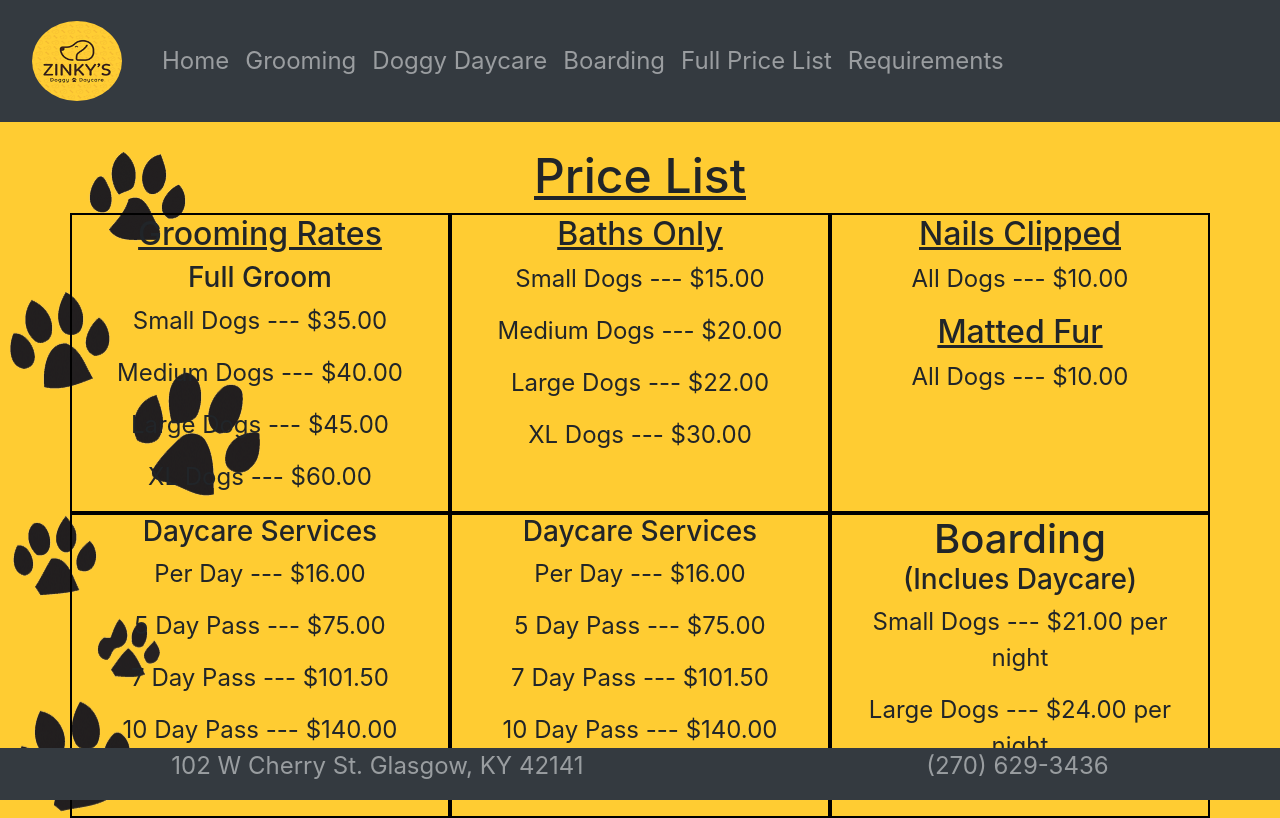
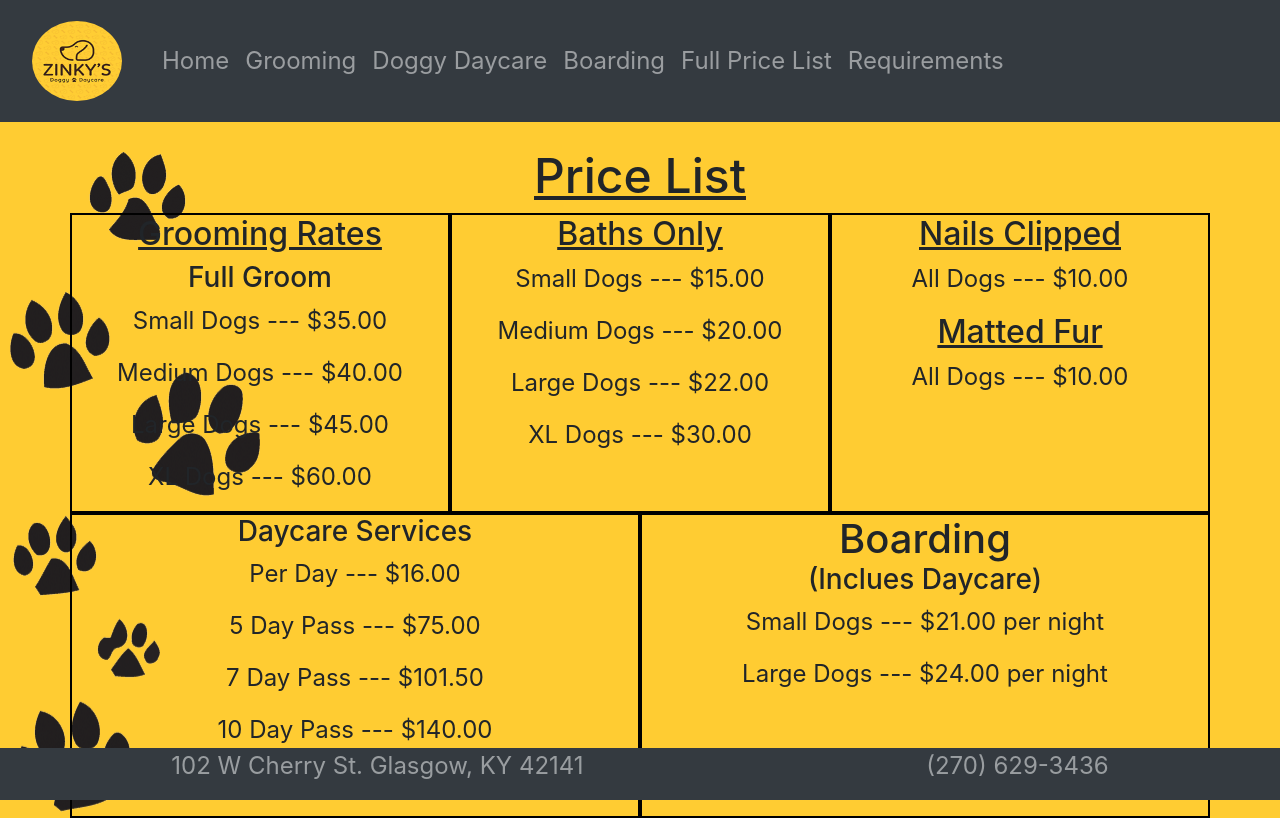
Before and after one commit to alexandershearer/Zinkys-App, a React (Create React App) app: page /PriceList in a window 1280 px wide. Built offline with nearby package versions, Linux system fonts and the light colour scheme.

Commit message:
removed carousel from app.js

```diff
--- a/src/App.js
+++ b/src/App.js
@@ -13,7 +13,6 @@
 import Nav from 'react-bootstrap/Nav';
 
 import { Switch, Route, Link } from 'react-router-dom';
-import Carousel from './Slideshow';
 
 
 
--- a/src/priceList.js
+++ b/src/priceList.js
@@ -47,15 +47,6 @@
                 <p>20 Day Pass --- $260.00</p>
             </Col>
 
-            <Col id='box'>
-                <h3>Daycare Services</h3>
-                <p>Per Day --- $16.00</p>
-                <p>5 Day Pass --- $75.00</p>
-                <p>7 Day Pass --- $101.50</p>
-                <p>10 Day Pass --- $140.00</p>
-                <p>20 Day Pass --- $260.00</p>
-            </Col>
-
 
             <Col id='box'>
                 <h1>Boarding <h3>(Inclues Daycare)</h3></h1>
```
